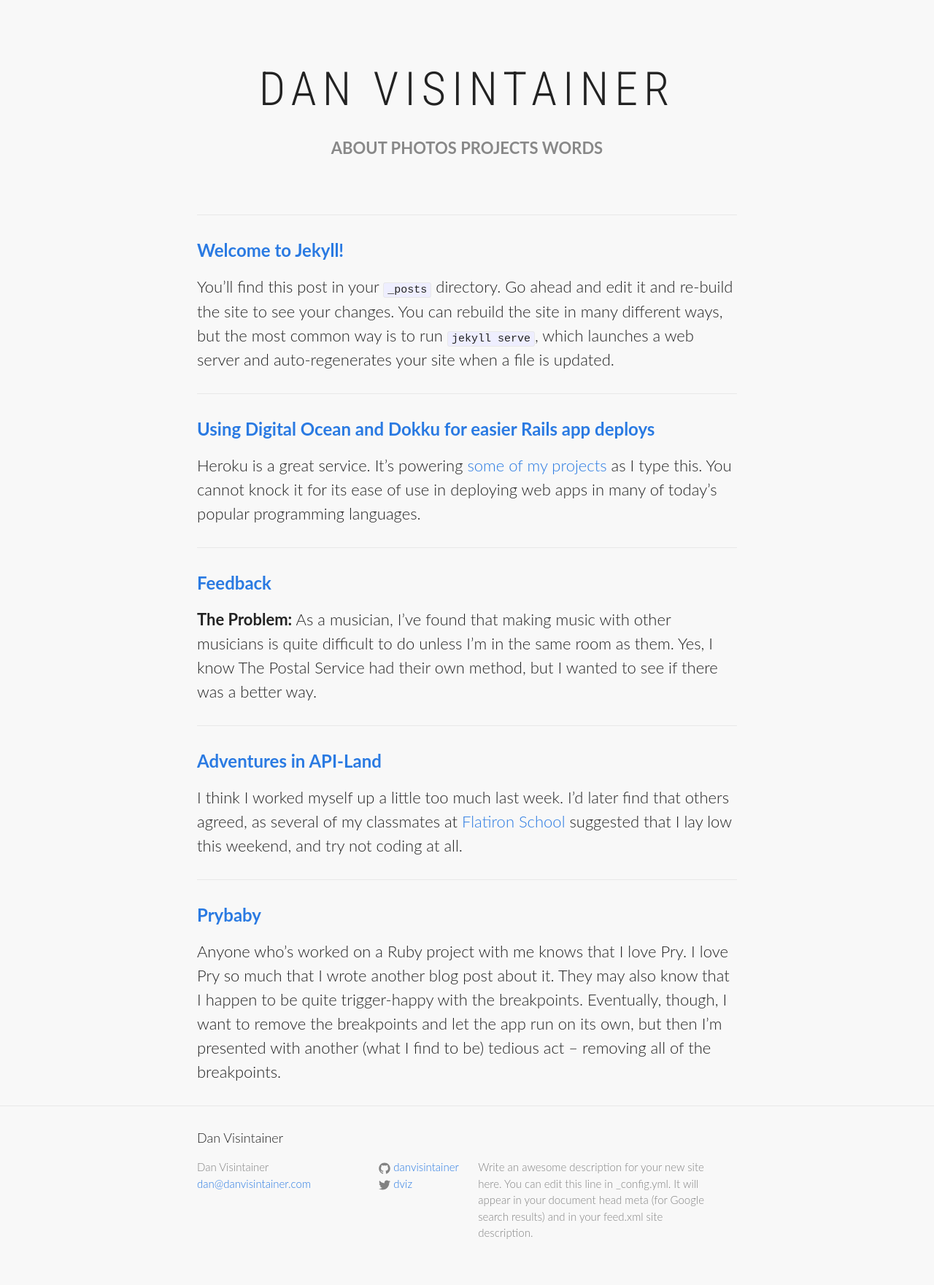
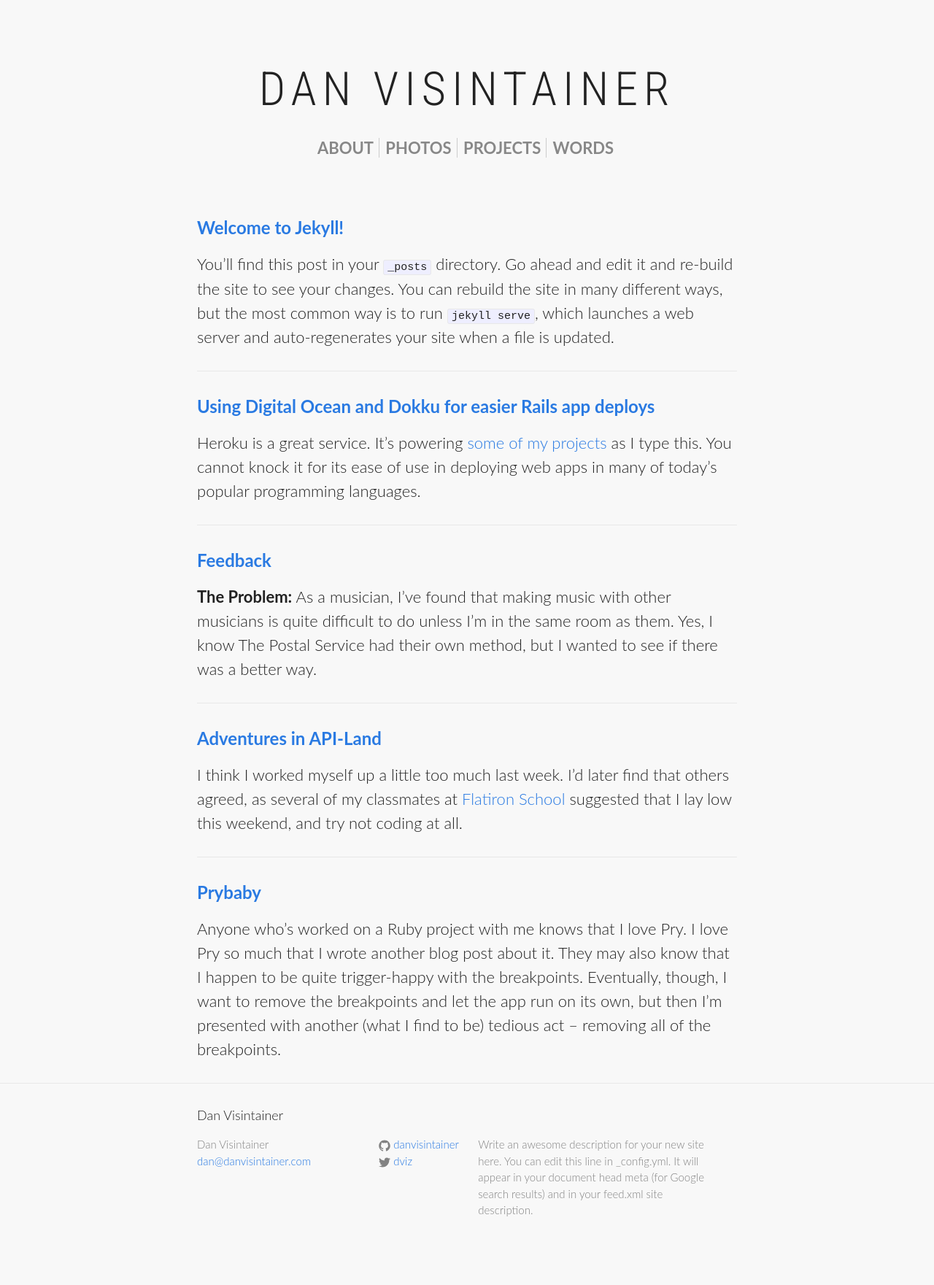
Before and after one commit to danvisintainer/jekyll-danvisintainer, a Jekyll site: the page built from index.html, in a window 1280 px wide. Shown: the whole page at 73% size. Built offline with Jekyll 4.4.1, drawn with Linux system fonts in a browser that asks for light colours; after the commit the page ends 1730 px from its top, so only the background shows below that.

Commit message:
refine headers

```diff
--- a/_sass/_index.scss
+++ b/_sass/_index.scss
@@ -26,7 +26,7 @@
             }
         }
 
-        .header-link {
+        .header-links {
             padding: 0px 7px 0px 3px;
             border-right: 1px solid #CCC;
 
--- a/_sass/_layout.scss
+++ b/_sass/_layout.scss
@@ -61,15 +61,6 @@
                 width: 100%;
                 font-weight: bold;
                 font-size: 14px;
-
-                .header-links {
-                    padding: 0px 7px 0px 3px;
-                    border-right: 1px solid #CCC;
-
-                    &:last-child {
-                        border: none;
-                    }
-                }
             }
         }
     }
@@ -161,9 +152,12 @@
     list-style: none;
 
     > li {
-        padding-top: $spacing-unit;
         margin-bottom: $spacing-unit;
-        border-top: 1px solid #e8e8e8;
+
+        &:not(:first-child) {
+            padding-top: $spacing-unit;
+            border-top: 1px solid #e8e8e8;
+        }
 
         h2 {
             font-weight: bold;
```
